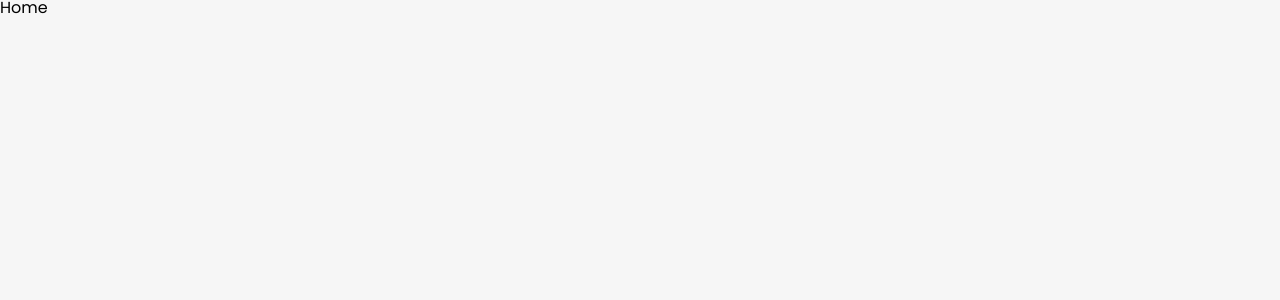
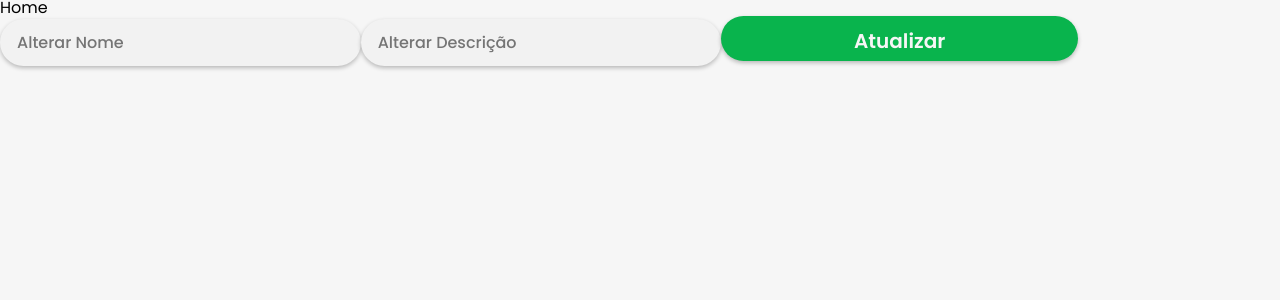
Before and after one commit to viniciusac92/hoorta-apresentacao, a React (Create React App) app: page / in a window 1280 px wide. Shown: the top 300 px of the page. Built offline with nearby package versions, Linux system fonts and the light colour scheme.

Commit message:
✨ Feat: Added molecule FormUpdateStore

```diff
--- a/src/App.js
+++ b/src/App.js
@@ -1,9 +1,11 @@
+import FormUpdateStore from "./components/molecules/FormUpdateStore";
 import Tests from "./pages/Tests";
 import Routes from "./routes/routes";
 const App = () => {
   return (
     <div>
       <Routes />
+      <FormUpdateStore />
     </div>
   );
 };
--- /dev/null
+++ b/src/components/molecules/FormUpdateStore/index.jsx
@@ -0,0 +1,56 @@
+import { yupResolver } from "@hookform/resolvers/yup";
+import { createRef } from "react";
+import { useForm } from "react-hook-form";
+import { patchStore } from "../../../helper/stores";
+import { useStores } from "../../../providers/StoresContext";
+import API from "../../../services/api";
+import Button from "../../atoms/Button";
+import Input from "../../atoms/Input";
+
+const FormUpdateStore = () => {
+  const ref = createRef();
+  const { userStore } = useStores();
+  const {
+    register,
+    handleSubmit,
+    formState: { erros },
+    reset,
+  } = useForm({ resolver: yupResolver() });
+
+  const handleForm = async (data) => {
+    try {
+      const response = await API.patch(patchStore(userStore.id), data, {
+        headers: {
+          Authorization: `Bearer ${JSON.parse(localStorage.getItem("token"))}`,
+        },
+      });
+      reset();
+    } catch (e) {
+      console.log(e);
+    }
+  };
+
+  return (
+    <form>
+      <Input
+        ype="text"
+        ref={ref}
+        placeholder="Alterar Nome"
+        size="large"
+        // {...register("name")}
+      />
+
+      <Input
+        ype="text"
+        ref={ref}
+        placeholder="Alterar Descrição"
+        size="large"
+        // {...register("name")}
+      />
+      <Button type="submit" color="primary">
+        Atualizar
+      </Button>
+    </form>
+  );
+};
+export default FormUpdateStore;
```
